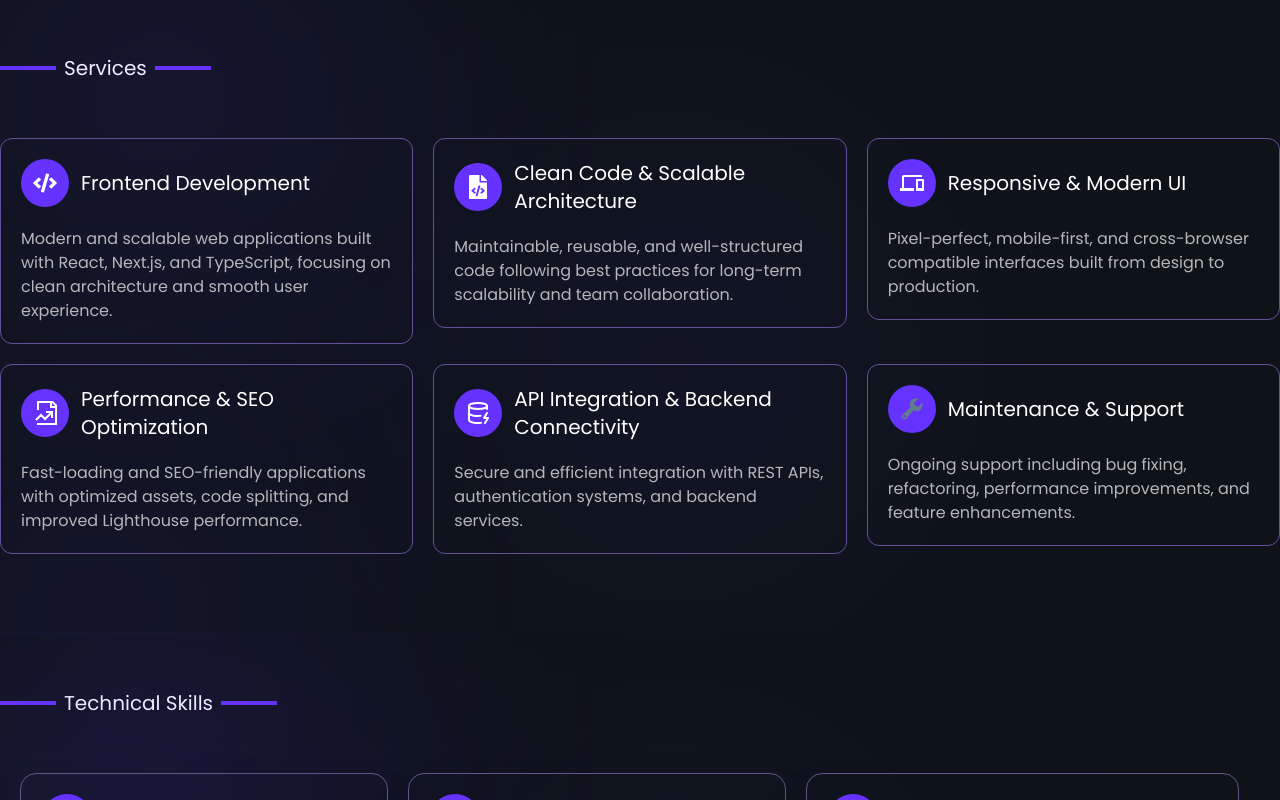
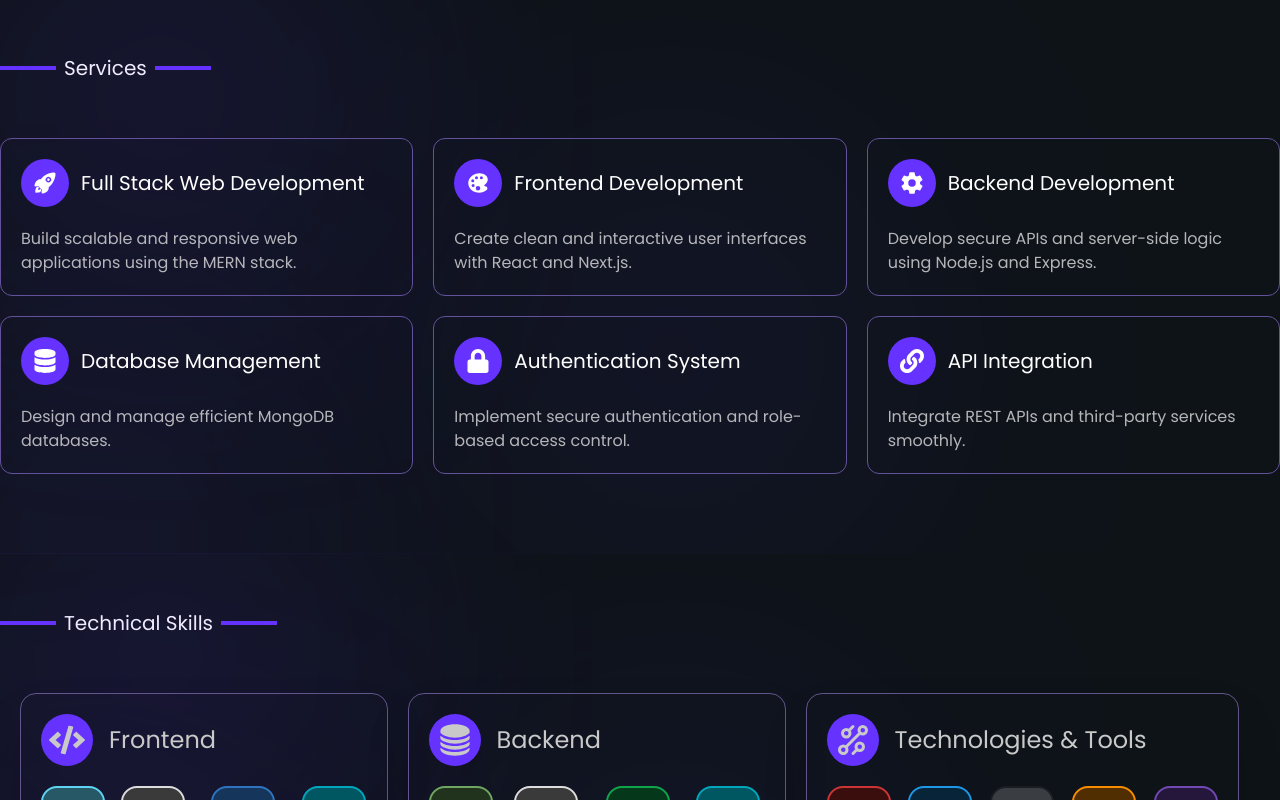
Before and after one commit to kalidashodekare14/Portfolio, a Next.js app: page / in a window 1280 px wide. Shown: the part 1360-2160 px from the top of the page. Built offline with nearby package versions, Linux system fonts and the light colour scheme.

Commit message:
Service section info updated

```diff
--- a/components/Services.tsx
+++ b/components/Services.tsx
@@ -1,10 +1,7 @@
 "use client";
 import { motion } from "motion/react";
-import { FaCode, FaFileCode } from "react-icons/fa";
-import { FcSupport } from "react-icons/fc";
-import { GrDocumentPerformance } from "react-icons/gr";
-import { LuDatabaseZap } from "react-icons/lu";
-import { MdDevices } from "react-icons/md";
+import { FaDatabase, FaLink, FaLock } from "react-icons/fa";
+import { IoColorPalette, IoRocket, IoSettingsSharp } from "react-icons/io5";
 
 const Services = () => {
   return (
@@ -64,16 +61,57 @@ const Services = () => {
             >
               <div className="flex items-center gap-3 mb-5">
                 <div className="text-2xl bg-[#6532FF] p-3 rounded-full">
-                  <FaCode />
+                  <IoRocket />
+                </div>
+                <h3 className="text-xl dark:text-black">
+                  Full Stack Web Development
+                </h3>
+              </div>
+              <p className="text-[#f1f1f1bb] dark:text-[#2b2b2b]">
+                Build scalable and responsive web applications using the MERN
+                stack.
+              </p>
+            </motion.div>
+          </motion.div>
+          <motion.div
+            initial={{
+              y: -50,
+              opacity: 0,
+            }}
+            whileInView={{
+              y: 0,
+              opacity: 1,
+            }}
+            transition={{
+              duration: 0.5,
+              delay: 0.6,
+            }}
+            viewport={{ once: true }}
+          >
+            <motion.div
+              initial={{
+                y: 0,
+              }}
+              whileHover={{
+                y: -8,
+                boxShadow: "0px 5px 10px #512EB9",
+              }}
+              transition={{
+                duration: 0.3,
+              }}
+              className="text-white dark:text-black border border-[#63519b] rounded-xl p-5 "
+            >
+              <div className="flex items-center gap-3 mb-5">
+                <div className="text-2xl bg-[#6532FF] p-3 rounded-full">
+                  <IoColorPalette />
                 </div>
                 <h3 className="text-xl dark:text-black">
                   Frontend Development
                 </h3>
               </div>
               <p className="text-[#f1f1f1bb] dark:text-[#2b2b2b]">
-                Modern and scalable web applications built with React, Next.js,
-                and TypeScript, focusing on clean architecture and smooth user
-                experience.
+                Create clean and interactive user interfaces with React and
+                Next.js.
               </p>
             </motion.div>
           </motion.div>
@@ -107,15 +145,13 @@ const Services = () => {
             >
               <div className="flex items-center gap-3 mb-5">
                 <div className="text-2xl bg-[#6532FF] p-3 rounded-full">
-                  <FaFileCode />
+                  <IoSettingsSharp />
                 </div>
-                <h3 className="text-xl dark:text-black">
-                  Clean Code & Scalable Architecture
-                </h3>
+                <h3 className="text-xl dark:text-black">Backend Development</h3>
               </div>
               <p className="text-[#f1f1f1bb] dark:text-[#2b2b2b]">
-                Maintainable, reusable, and well-structured code following best
-                practices for long-term scalability and team collaboration.
+                Develop secure APIs and server-side logic using Node.js and
+                Express.
               </p>
             </motion.div>
           </motion.div>
@@ -149,15 +185,12 @@ const Services = () => {
             >
               <div className="flex items-center gap-3 mb-5">
                 <div className="text-2xl bg-[#6532FF] p-3 rounded-full">
-                  <MdDevices />
+                  <FaDatabase />
                 </div>
-                <h3 className="text-xl dark:text-black">
-                  Responsive & Modern UI
-                </h3>
+                <h3 className="text-xl dark:text-black">Database Management</h3>
               </div>
               <p className="text-[#f1f1f1bb] dark:text-[#2b2b2b]">
-                Pixel-perfect, mobile-first, and cross-browser compatible
-                interfaces built from design to production.
+                Design and manage efficient MongoDB databases.
               </p>
             </motion.div>
           </motion.div>
@@ -191,15 +224,14 @@ const Services = () => {
             >
               <div className="flex items-center gap-3 mb-5">
                 <div className="text-2xl bg-[#6532FF] p-3 rounded-full">
-                  <GrDocumentPerformance />
+                  <FaLock />
                 </div>
                 <h3 className="text-xl dark:text-black">
-                  Performance & SEO Optimization
+                  Authentication System
                 </h3>
               </div>
               <p className="text-[#f1f1f1bb] dark:text-[#2b2b2b]">
-                Fast-loading and SEO-friendly applications with optimized
-                assets, code splitting, and improved Lighthouse performance.
+                Implement secure authentication and role-based access control.
               </p>
             </motion.div>
           </motion.div>
@@ -233,57 +265,12 @@ const Services = () => {
             >
               <div className="flex items-center gap-3 mb-5">
                 <div className="text-2xl bg-[#6532FF] p-3 rounded-full">
-                  <LuDatabaseZap />
+                  <FaLink />
                 </div>
-                <h3 className="text-xl dark:text-black">
-                  API Integration & Backend Connectivity
-                </h3>
+                <h3 className="text-xl dark:text-black">API Integration</h3>
               </div>
               <p className="text-[#f1f1f1bb] dark:text-[#2b2b2b]">
-                Secure and efficient integration with REST APIs, authentication
-                systems, and backend services.
-              </p>
-            </motion.div>
-          </motion.div>
-          <motion.div
-            initial={{
-              y: -50,
-              opacity: 0,
-            }}
-            whileInView={{
-              y: 0,
-              opacity: 1,
-            }}
-            transition={{
-              duration: 0.5,
-              delay: 1.02,
-            }}
-            viewport={{ once: true }}
-          >
-            <motion.div
-              initial={{
-                y: 0,
-              }}
-              whileHover={{
-                y: -8,
-                boxShadow: "0px 5px 10px #512EB9",
-              }}
-              transition={{
-                duration: 0.3,
-              }}
-              className="text-white border border-[#63519b] rounded-xl p-5 "
-            >
-              <div className="flex items-center gap-3 mb-5">
-                <div className="text-2xl bg-[#6532FF] p-3 rounded-full">
-                  <FcSupport />
-                </div>
-                <h3 className="text-xl dark:text-black">
-                  Maintenance & Support
-                </h3>
-              </div>
-              <p className="text-[#f1f1f1bb] dark:text-[#2b2b2b]">
-                Ongoing support including bug fixing, refactoring, performance
-                improvements, and feature enhancements.
+                Integrate REST APIs and third-party services smoothly.
               </p>
             </motion.div>
           </motion.div>
--- a/components/TechnicalSkill.tsx
+++ b/components/TechnicalSkill.tsx
@@ -17,7 +17,7 @@ const TechnicalSkill = () => {
       className="-mt-px relative overflow-hidden bg-[#0D1317] dark:bg-white"
     >
       <div
-        className="xl:max-w-7xl lg:max-w-5xl max-w-6xl m-auto mb-10npm run dev
+        className="xl:max-w-7xl lg:max-w-5xl max-w-6xl m-auto mb-20
             "
       >
         <motion.div
```
